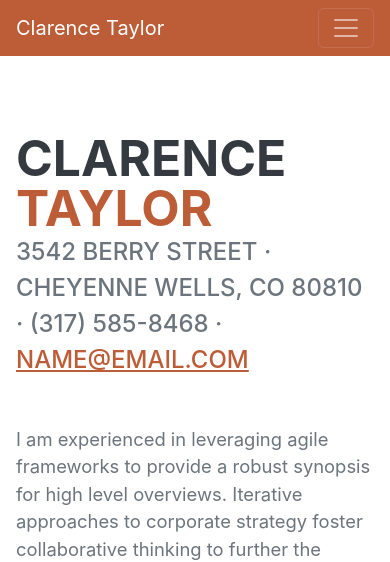
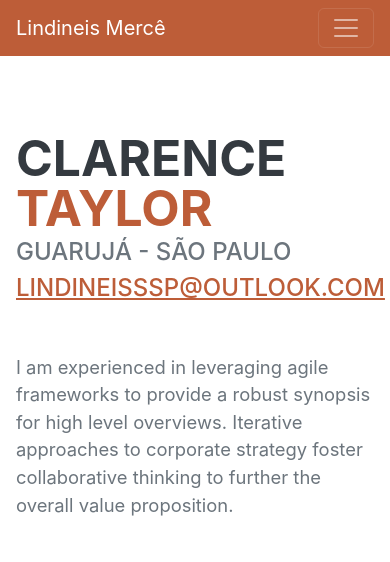
Before and after one commit to neismerce/neismerce.github.io, a plain HTML site: page index.html in a window 390 px wide. Shown: the top 562 px of the page. Drawn offline with nearby package versions, Linux system fonts and the light colour scheme; a web font is replaced by a local one.

Commit message:
Update index.html

```diff
--- a/index.html
+++ b/index.html
@@ -19,7 +19,7 @@
         <!-- Navigation-->
         <nav class="navbar navbar-expand-lg navbar-dark bg-primary fixed-top" id="sideNav">
             <a class="navbar-brand js-scroll-trigger" href="#page-top">
-                <span class="d-block d-lg-none">Clarence Taylor</span>
+                <span class="d-block d-lg-none">Lindineis Mercê</span>
                 <span class="d-none d-lg-block"><img class="img-fluid img-profile rounded-circle mx-auto mb-2" src="assets/img/profile.jpg" alt="..." /></span>
             </a>
             <button class="navbar-toggler" type="button" data-bs-toggle="collapse" data-bs-target="#navbarResponsive" aria-controls="navbarResponsive" aria-expanded="false" aria-label="Toggle navigation"><span class="navbar-toggler-icon"></span></button>
@@ -44,8 +44,8 @@
                         <span class="text-primary">Taylor</span>
                     </h1>
                     <div class="subheading mb-5">
-                        3542 Berry Street · Cheyenne Wells, CO 80810 · (317) 585-8468 ·
-                        <a href="mailto:name@email.com">name@email.com</a>
+                        Guarujá - São Paulo
+                        <a href="mailto:name@email.com">lindineisssp@outlook.com</a>
                     </div>
                     <p class="lead mb-5">I am experienced in leveraging agile frameworks to provide a robust synopsis for high level overviews. Iterative approaches to corporate strategy foster collaborative thinking to further the overall value proposition.</p>
                     <div class="social-icons">
```
